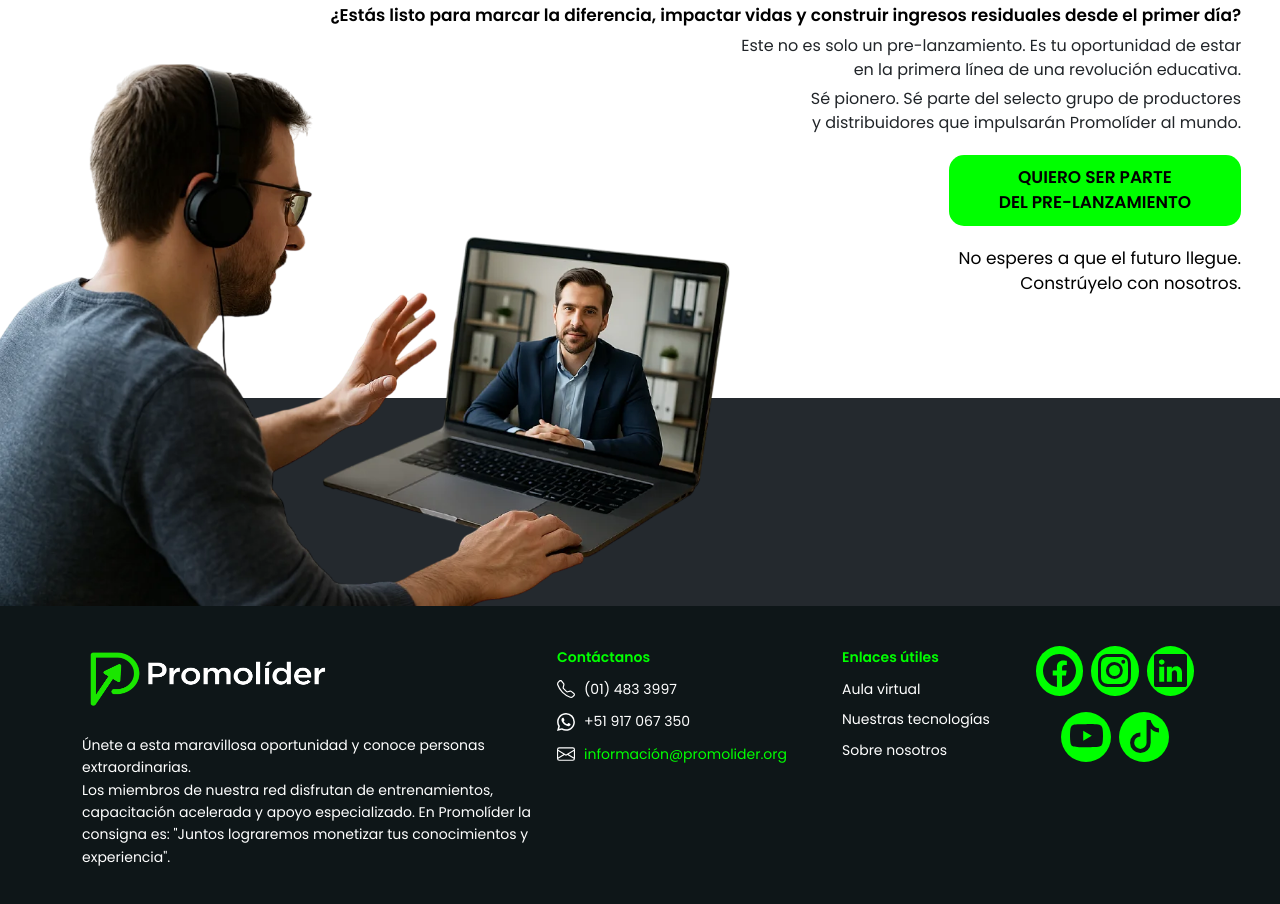
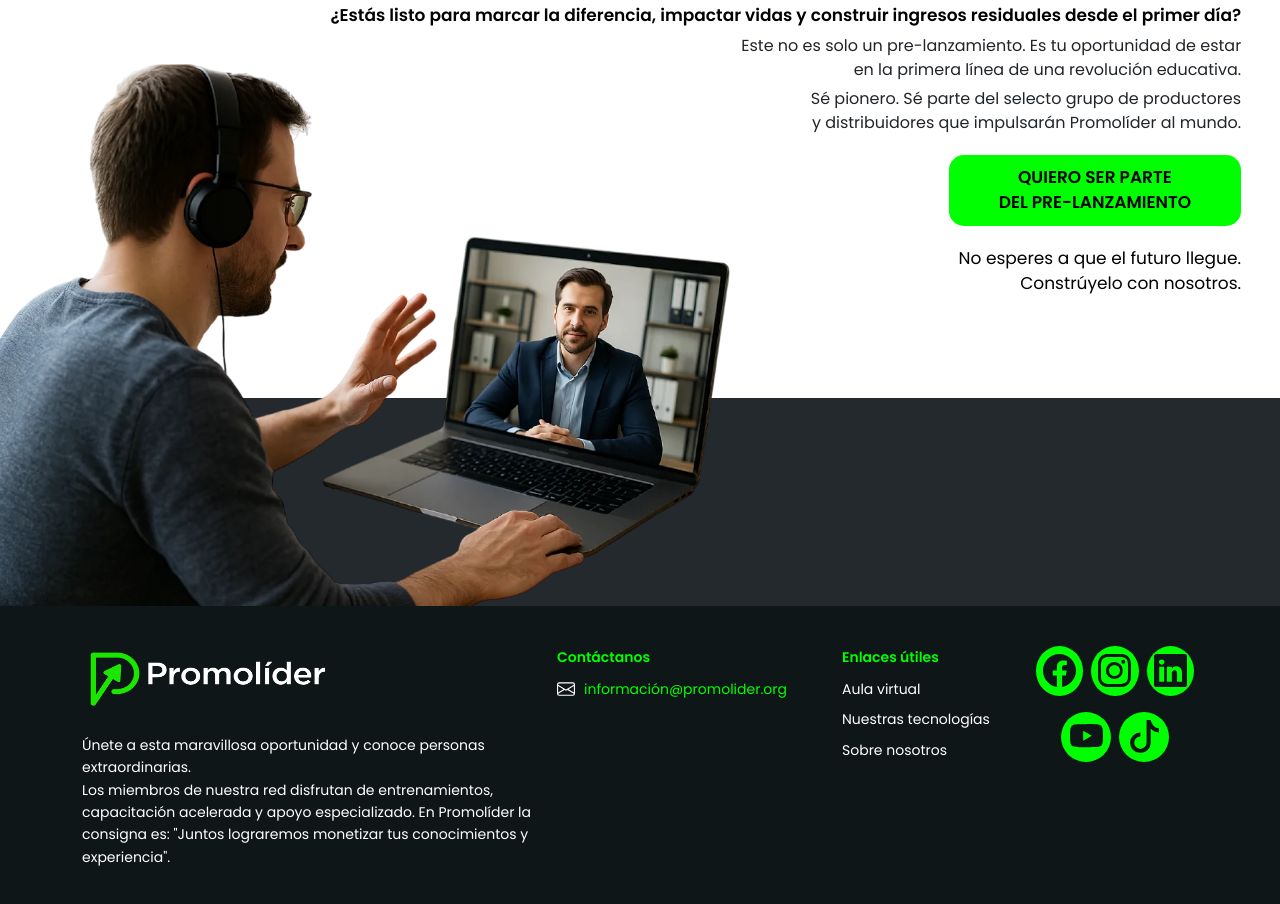
Before and after one commit to JesusMacalupu/promolider-versionfinal, a website: page public/index.html in a window 1280 px wide. Shown: the part 5188-6092 px from the top of the page. Drawn offline with nearby package versions, Linux system fonts and the light colour scheme.

Commit message:
cambios en footer

```diff
--- a/public/index.html
+++ b/public/index.html
@@ -502,22 +502,6 @@
                     <p class="text-primary-pl titulo-footer">Contáctanos</p>
                     <div class="contact-item">
                         <svg xmlns="http://www.w3.org/2000/svg" width="18" height="18" fill="currentColor"
-                            class="bi bi-telephone" viewBox="0 0 16 16">
-                            <path
-                                d="M3.654 1.328a.678.678 0 0 0-1.015-.063L1.605 2.3c-.483.484-.661 1.169-.45 1.77a17.6 17.6 0 0 0 4.168 6.608 17.6 17.6 0 0 0 6.608 4.168c.601.211 1.286.033 1.77-.45l1.034-1.034a.678.678 0 0 0-.063-1.015l-2.307-1.794a.68.68 0 0 0-.58-.122l-2.19.547a1.75 1.75 0 0 1-1.657-.459L5.482 8.062a1.75 1.75 0 0 1-.46-1.657l.548-2.19a.68.68 0 0 0-.122-.58zM1.884.511a1.745 1.745 0 0 1 2.612.163L6.29 2.98c.329.423.445.974.315 1.494l-.547 2.19a.68.68 0 0 0 .178.643l2.457 2.457a.68.68 0 0 0 .644.178l2.189-.547a1.75 1.75 0 0 1 1.494.315l2.306 1.794c.829.645.905 1.87.163 2.611l-1.034 1.034c-.74.74-1.846 1.065-2.877.702a18.6 18.6 0 0 1-7.01-4.42 18.6 18.6 0 0 1-4.42-7.009c-.362-1.03-.037-2.137.703-2.877z" />
-                        </svg>
-                        <span>(01) 483 3997</span>
-                    </div>
-                    <div class="contact-item">
-                        <svg xmlns="http://www.w3.org/2000/svg" width="18" height="18" fill="currentColor"
-                            class="bi bi-whatsapp" viewBox="0 0 16 16">
-                            <path
-                                d="M13.601 2.326A7.85 7.85 0 0 0 7.994 0C3.627 0 .068 3.558.064 7.926c0 1.399.366 2.76 1.057 3.965L0 16l4.204-1.102a7.9 7.9 0 0 0 3.79.965h.004c4.368 0 7.926-3.558 7.93-7.93A7.9 7.9 0 0 0 13.6 2.326zM7.994 14.521a6.6 6.6 0 0 1-3.356-.92l-.24-.144-2.494.654.666-2.433-.156-.251a6.56 6.56 0 0 1-1.007-3.505c0-3.626 2.957-6.584 6.591-6.584a6.56 6.56 0 0 1 4.66 1.931 6.56 6.56 0 0 1 1.928 4.66c-.004 3.639-2.961 6.592-6.592 6.592m3.615-4.934c-.197-.099-1.17-.578-1.353-.646-.182-.065-.315-.099-.445.099-.133.197-.513.646-.627.775-.114.133-.232.148-.43.05-.197-.1-.836-.308-1.592-.985-.59-.525-.985-1.175-1.103-1.372-.114-.198-.011-.304.088-.403.087-.088.197-.232.296-.346.1-.114.133-.198.198-.33.065-.134.034-.248-.015-.347-.05-.099-.445-1.076-.612-1.47-.16-.389-.323-.335-.445-.34-.114-.007-.247-.007-.38-.007a.73.73 0 0 0-.529.247c-.182.198-.691.677-.691 1.654s.71 1.916.81 2.049c.098.133 1.394 2.132 3.383 2.992.47.205.84.326 1.129.418.475.152.904.129 1.246.08.38-.058 1.171-.48 1.338-.943.164-.464.164-.86.114-.943-.049-.084-.182-.133-.38-.232" />
-                        </svg>
-                        <span>+51 917 067 350</span>
-                    </div>
-                    <div class="contact-item">
-                        <svg xmlns="http://www.w3.org/2000/svg" width="18" height="18" fill="currentColor"
                             class="bi bi-envelope" viewBox="0 0 16 16">
                             <path
                                 d="M0 4a2 2 0 0 1 2-2h12a2 2 0 0 1 2 2v8a2 2 0 0 1-2 2H2a2 2 0 0 1-2-2zm2-1a1 1 0 0 0-1 1v.217l7 4.2 7-4.2V4a1 1 0 0 0-1-1zm13 2.383-4.708 2.825L15 11.105zm-.034 6.876-5.64-3.471L8 9.583l-1.326-.795-5.64 3.47A1 1 0 0 0 2 13h12a1 1 0 0 0 .966-.741M1 11.105l4.708-2.897L1 5.383z" />
```
